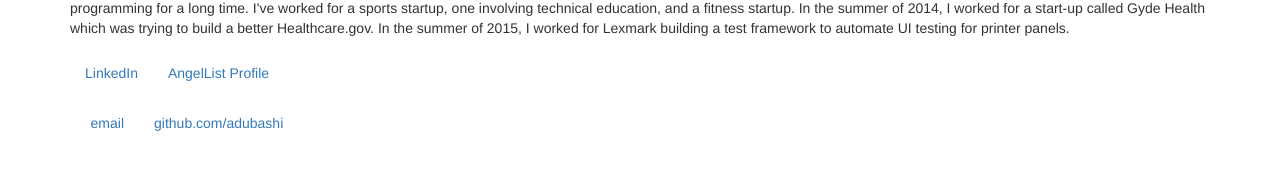
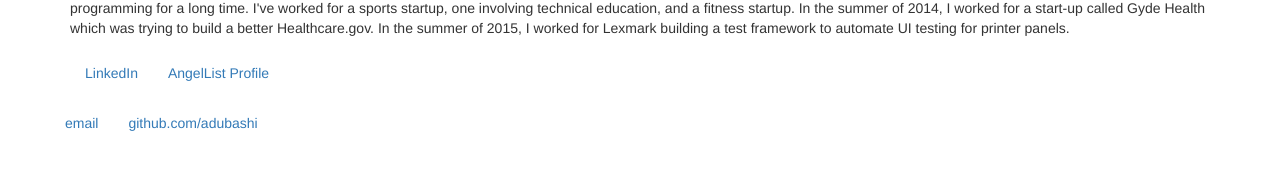
Before and after one commit to adubashi/adubashi.github.io, a Jekyll site: the page built from about/index.html, in a window 1280 px wide. Shown: the part 164-334 px from the top of the page. Built offline with Jekyll 4.4.1, drawn with Linux system fonts in a browser that asks for light colours.

Commit message:
Update default.html

```diff
--- a/_layouts/default.html
+++ b/_layouts/default.html
@@ -21,7 +21,7 @@
 
 			</div><!-- /.container -->
 			<footer>
-	    		<ul class="nav navbar-nav" style="margin-left: 2cm;">
+	    		<ul class="nav navbar-nav" style="margin-left: 50px;">
 	        		<li><a href="mailto:arjun.dubashi@vanderbilt.edu">email</a></li>
 	        		<li><a href="https://github.com/adubashi">github.com/adubashi</a></li>
 			</ul>
```
